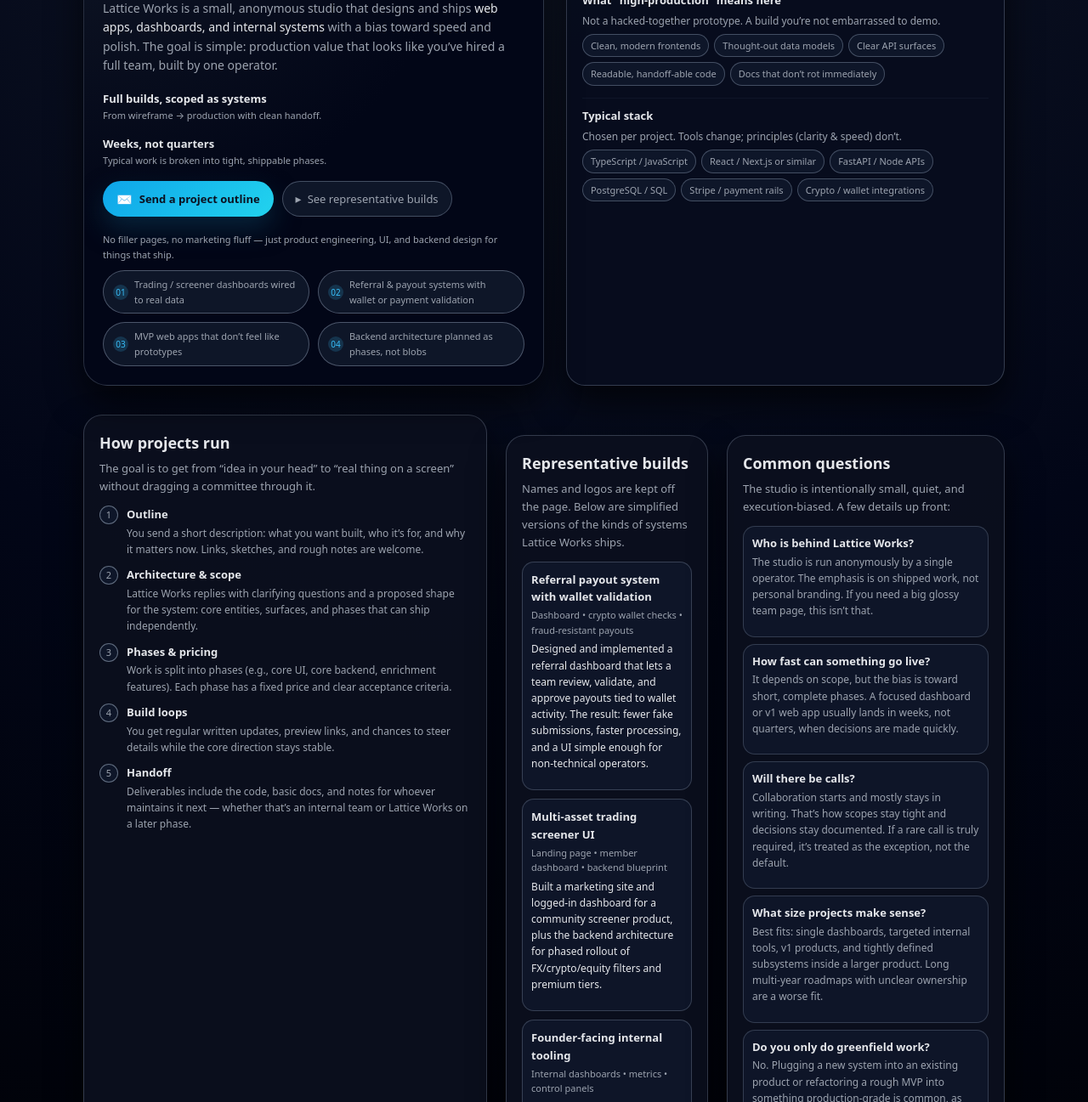
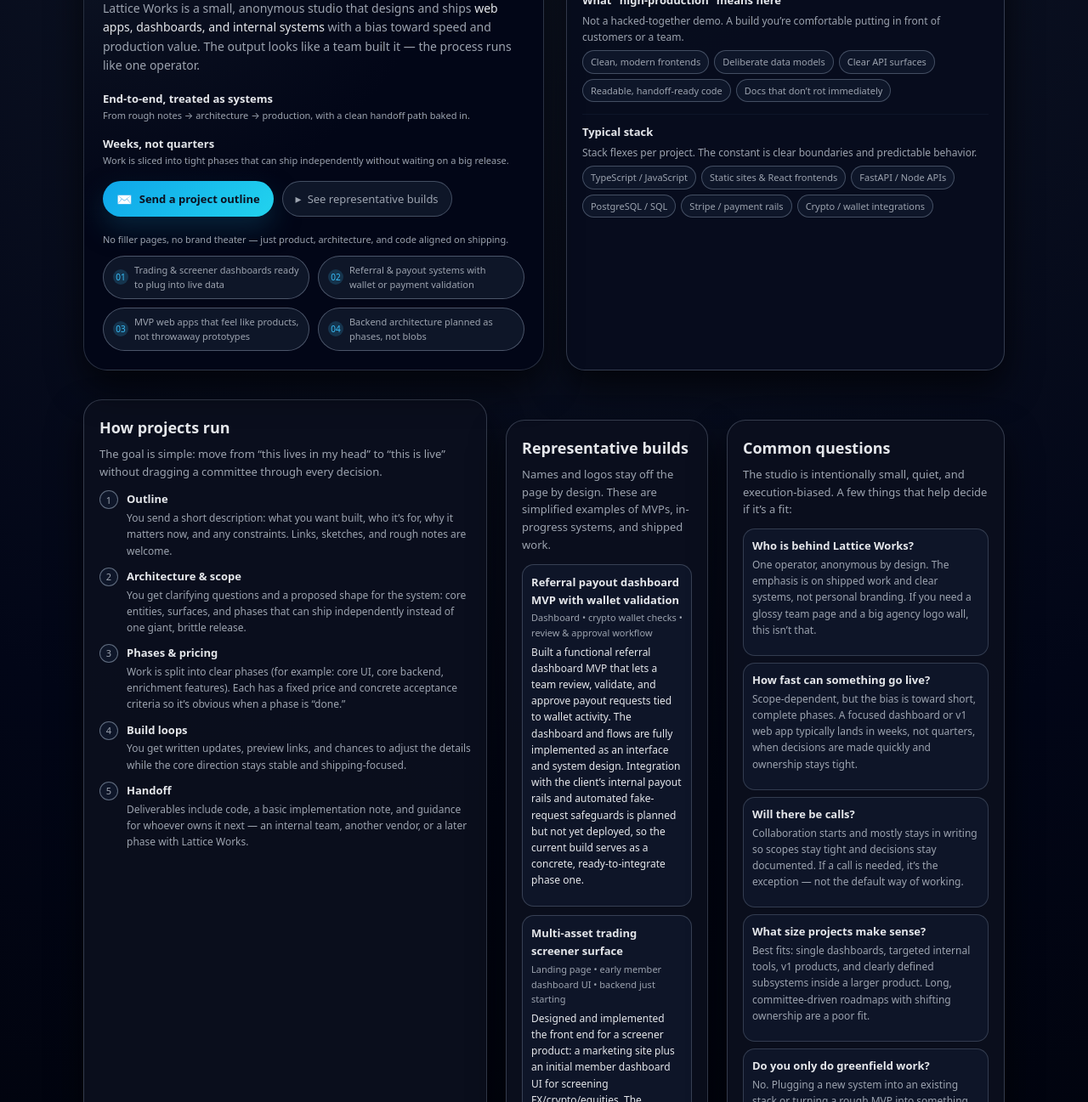
Before and after one commit to tminot18-web/lattice-works-site, a plain HTML site: page index.html in a window 1280 px wide. Shown: the part 293-1590 px from the top of the page at 85% size. Drawn offline with Linux system fonts and the light colour scheme.

Commit message:
Update index.html

```diff
--- a/index.html
+++ b/index.html
@@ -4,7 +4,10 @@
   <meta charset="UTF-8" />
   <meta name="viewport" content="width=device-width, initial-scale=1.0" />
   <title>Lattice Works – Fast, High-Production Software Systems</title>
-  <meta name="description" content="Lattice Works is a small, anonymous studio that designs and ships high-production web apps, dashboards, and internal systems with speed and precision." />
+  <meta
+    name="description"
+    content="Lattice Works is a small, anonymous studio that designs and ships high-production web apps, dashboards, and internal systems in weeks, not quarters."
+  />
   <style>
     :root {
       --bg: #020617;
@@ -339,34 +342,6 @@
       border: 1px dashed rgba(56,189,248,0.5);
     }
 
-    .hero-orbit-badge {
-      position: absolute;
-      right: 6%;
-      top: 54%;
-      transform: translateY(-50%);
-      background: rgba(15,23,42,0.98);
-      border-radius: 16px;
-      padding: 8px 10px;
-      border: 1px solid rgba(56,189,248,0.7);
-      font-size: 11px;
-      display: flex;
-      flex-direction: column;
-      gap: 2px;
-      min-width: 160px;
-    }
-
-    .hero-orbit-badge span:first-child {
-      text-transform: uppercase;
-      letter-spacing: 0.13em;
-      color: var(--muted);
-      font-size: 9px;
-    }
-
-    .hero-orbit-badge span:last-child {
-      color: #e5e7eb;
-      font-size: 11px;
-    }
-
     @media (max-width: 860px) {
       .hero-orbit {
         display: none;
@@ -669,10 +644,10 @@
       <div class="pill-row">
         <div class="pill pill-strong">
           <span class="pill-dot"></span>
-          <span>Builds shipped in weeks, not quarters</span>
+          <span>Builds delivered in weeks, not quarters</span>
         </div>
         <div class="pill">
-          <span>Small studio • No hype • Just delivery</span>
+          <span>Small studio • No noise • Just results</span>
         </div>
       </div>
     </header>
@@ -682,7 +657,7 @@
       <section class="hero-card">
         <div class="hero-tag">
           <div class="hero-tag-icon"></div>
-          <span>Production-ready, shipped fast</span>
+          <span>Production-ready, built fast</span>
         </div>
 
         <h1 class="hero-title">
@@ -692,24 +667,24 @@
         <p class="hero-subtitle">
           Lattice Works is a small, anonymous studio that designs and ships
           <b>web apps, dashboards, and internal systems</b> with a bias toward speed
-          and polish. The goal is simple: production value that looks like you’ve
-          hired a full team, built by one operator.
+          and production value. The output looks like a team built it — the process
+          runs like one operator.
         </p>
 
         <div class="hero-metrics">
           <div class="metric">
-            <strong>Full builds, scoped as systems</strong>
-            <span>From wireframe → production with clean handoff.</span>
+            <strong>End-to-end, treated as systems</strong>
+            <span>From rough notes → architecture → production, with a clean handoff path baked in.</span>
           </div>
           <div class="metric">
             <strong>Weeks, not quarters</strong>
-            <span>Typical work is broken into tight, shippable phases.</span>
+            <span>Work is sliced into tight phases that can ship independently without waiting on a big release.</span>
           </div>
         </div>
 
         <div class="hero-buttons">
           <a
-            href="mailto:projects@lattice.works?subject=Project%20inquiry&body=Share%20a%20short%20description%20of%20what%20you%20want%20built%2C%20who%20it%27s%20for%2C%20and%20your%20ideal%20timeline."
+            href="mailto:projects@lattice.works?subject=Project%20inquiry&body=Share%20a%20short%20description%20of%20what%20you%20want%20built%2C%20who%20it%27s%20for%2C%20why%20it%20matters%20now%2C%20and%20any%20timeline%20constraints."
             class="btn-primary"
           >
             <span>✉️</span>
@@ -722,14 +697,13 @@
         </div>
 
         <p class="hero-note">
-          No filler pages, no marketing fluff — just product engineering, UI,
-          and backend design for things that ship.
+          No filler pages, no brand theater — just product, architecture, and code aligned on shipping.
         </p>
 
         <div class="hero-list">
           <div class="chip">
             <span class="chip-label">01</span>
-            <span>Trading / screener dashboards wired to real data</span>
+            <span>Trading & screener dashboards ready to plug into live data</span>
           </div>
           <div class="chip">
             <span class="chip-label">02</span>
@@ -737,7 +711,7 @@
           </div>
           <div class="chip">
             <span class="chip-label">03</span>
-            <span>MVP web apps that don’t feel like prototypes</span>
+            <span>MVP web apps that feel like products, not throwaway prototypes</span>
           </div>
           <div class="chip">
             <span class="chip-label">04</span>
@@ -747,10 +721,6 @@
 
         <div class="hero-orbit">
           <div class="hero-orbit-inner"></div>
-          <div class="hero-orbit-badge">
-            <span>Working style</span>
-            <span>Written-first, low-ceremony, focused on getting to a real build quickly.</span>
-          </div>
         </div>
       </section>
 
@@ -760,7 +730,7 @@
           <div class="section-label">Focus</div>
           <div class="mini-title">Where Lattice Works spends time</div>
           <div class="mini-sub">
-            A narrow band of work that compounds: each project improves the next.
+            A narrow band of product and systems work, reused and refined across projects.
           </div>
           <div class="pill-grid">
             <span class="pill-small">Web apps & product UIs</span>
@@ -774,13 +744,13 @@
         <div class="stack-section">
           <div class="mini-title">What “high-production” means here</div>
           <div class="mini-sub">
-            Not a hacked-together prototype. A build you’re not embarrassed to demo.
+            Not a hacked-together demo. A build you’re comfortable putting in front of customers or a team.
           </div>
           <div class="pill-grid">
             <span class="pill-small">Clean, modern frontends</span>
-            <span class="pill-small">Thought-out data models</span>
+            <span class="pill-small">Deliberate data models</span>
             <span class="pill-small">Clear API surfaces</span>
-            <span class="pill-small">Readable, handoff-able code</span>
+            <span class="pill-small">Readable, handoff-ready code</span>
             <span class="pill-small">Docs that don’t rot immediately</span>
           </div>
         </div>
@@ -788,11 +758,11 @@
         <div class="stack-section">
           <div class="mini-title">Typical stack</div>
           <div class="mini-sub">
-            Chosen per project. Tools change; principles (clarity & speed) don’t.
+            Stack flexes per project. The constant is clear boundaries and predictable behavior.
           </div>
           <div class="pill-grid">
             <span class="pill-small">TypeScript / JavaScript</span>
-            <span class="pill-small">React / Next.js or similar</span>
+            <span class="pill-small">Static sites & React frontends</span>
             <span class="pill-small">FastAPI / Node APIs</span>
             <span class="pill-small">PostgreSQL / SQL</span>
             <span class="pill-small">Stripe / payment rails</span>
@@ -807,8 +777,8 @@
       <article class="card">
         <h2>How projects run</h2>
         <p>
-          The goal is to get from “idea in your head” to “real thing on a screen”
-          without dragging a committee through it.
+          The goal is simple: move from “this lives in my head” to “this is live”
+          without dragging a committee through every decision.
         </p>
         <ul class="steps">
           <li class="step">
@@ -816,8 +786,8 @@
             <div>
               <div class="step-title">Outline</div>
               <div class="step-text">
-                You send a short description: what you want built, who it’s for, and
-                why it matters now. Links, sketches, and rough notes are welcome.
+                You send a short description: what you want built, who it’s for, why
+                it matters now, and any constraints. Links, sketches, and rough notes are welcome.
               </div>
             </div>
           </li>
@@ -826,9 +796,9 @@
             <div>
               <div class="step-title">Architecture & scope</div>
               <div class="step-text">
-                Lattice Works replies with clarifying questions and a proposed shape
-                for the system: core entities, surfaces, and phases that can ship
-                independently.
+                You get clarifying questions and a proposed shape for the system:
+                core entities, surfaces, and phases that can ship independently
+                instead of one giant, brittle release.
               </div>
             </div>
           </li>
@@ -837,8 +807,9 @@
             <div>
               <div class="step-title">Phases & pricing</div>
               <div class="step-text">
-                Work is split into phases (e.g., core UI, core backend, enrichment
-                features). Each phase has a fixed price and clear acceptance criteria.
+                Work is split into clear phases (for example: core UI, core backend,
+                enrichment features). Each has a fixed price and concrete acceptance
+                criteria so it’s obvious when a phase is “done.”
               </div>
             </div>
           </li>
@@ -847,8 +818,8 @@
             <div>
               <div class="step-title">Build loops</div>
               <div class="step-text">
-                You get regular written updates, preview links, and chances to steer
-                details while the core direction stays stable.
+                You get written updates, preview links, and chances to adjust the
+                details while the core direction stays stable and shipping-focused.
               </div>
             </div>
           </li>
@@ -857,9 +828,9 @@
             <div>
               <div class="step-title">Handoff</div>
               <div class="step-text">
-                Deliverables include the code, basic docs, and notes for whoever
-                maintains it next — whether that’s an internal team or Lattice Works
-                on a later phase.
+                Deliverables include code, a basic implementation note, and guidance
+                for whoever owns it next — an internal team, another vendor, or a
+                later phase with Lattice Works.
               </div>
             </div>
           </li>
@@ -870,31 +841,36 @@
         <article class="card">
           <h2>Representative builds</h2>
           <p>
-            Names and logos are kept off the page. Below are simplified versions of
-            the kinds of systems Lattice Works ships.
+            Names and logos stay off the page by design. These are simplified examples of
+            MVPs, in-progress systems, and shipped work.
           </p>
           <ul class="project-list">
             <li class="project-item">
-              <h3>Referral payout system with wallet validation</h3>
+              <h3>Referral payout dashboard MVP with wallet validation</h3>
               <div class="project-meta">
-                Dashboard • crypto wallet checks • fraud-resistant payouts
+                Dashboard • crypto wallet checks • review & approval workflow
               </div>
               <p>
-                Designed and implemented a referral dashboard that lets a team
-                review, validate, and approve payouts tied to wallet activity.
-                The result: fewer fake submissions, faster processing, and a UI
-                simple enough for non-technical operators.
+                Built a functional referral dashboard MVP that lets a team review,
+                validate, and approve payout requests tied to wallet activity. The
+                dashboard and flows are fully implemented as an interface and system
+                design. Integration with the client’s internal payout rails and
+                automated fake-request safeguards is planned but not yet deployed,
+                so the current build serves as a concrete, ready-to-integrate phase one.
               </p>
             </li>
             <li class="project-item">
-              <h3>Multi-asset trading screener UI</h3>
+              <h3>Multi-asset trading screener surface</h3>
               <div class="project-meta">
-                Landing page • member dashboard • backend blueprint
+                Landing page • early member dashboard UI • backend just starting
               </div>
               <p>
-                Built a marketing site and logged-in dashboard for a community
-                screener product, plus the backend architecture for phased rollout
-                of FX/crypto/equity filters and premium tiers.
+                Designed and implemented the front end for a screener product:
+                a marketing site plus an initial member dashboard UI for screening
+                FX/crypto/equities. The dashboard frontend is partially complete and
+                currently runs on mocked data while backend models and endpoints are
+                being built. The work is structured so real data and premium tiers
+                can be wired in as a next phase rather than a full rebuild.
               </p>
             </li>
             <li class="project-item">
@@ -903,9 +879,11 @@
                 Internal dashboards • metrics • control panels
               </div>
               <p>
-                Turned a tangle of spreadsheets and ad-hoc scripts into focused
-                dashboards and control panels so founders could see what was going
-                on, change key values, and stop asking devs for one-off reports.
+                Replaced a tangle of spreadsheets and ad-hoc scripts with focused
+                dashboards and control panels so founders could see what was going on,
+                adjust key values, and stop requesting one-off reports from devs.
+                Each tool was scoped to solve a specific operational problem, then
+                documented for future extension.
               </p>
             </li>
           </ul>
@@ -915,47 +893,47 @@
           <h2>Common questions</h2>
           <p>
             The studio is intentionally small, quiet, and execution-biased. A few
-            details up front:
+            things that help decide if it’s a fit:
           </p>
           <ul class="faq-list">
             <li class="faq-item">
               <h3>Who is behind Lattice Works?</h3>
               <p>
-                The studio is run anonymously by a single operator. The emphasis is
-                on shipped work, not personal branding. If you need a big glossy
-                team page, this isn’t that.
+                One operator, anonymous by design. The emphasis is on shipped work
+                and clear systems, not personal branding. If you need a glossy team
+                page and a big agency logo wall, this isn’t that.
               </p>
             </li>
             <li class="faq-item">
               <h3>How fast can something go live?</h3>
               <p>
-                It depends on scope, but the bias is toward short, complete phases.
-                A focused dashboard or v1 web app usually lands in weeks, not
-                quarters, when decisions are made quickly.
+                Scope-dependent, but the bias is toward short, complete phases.
+                A focused dashboard or v1 web app typically lands in weeks, not
+                quarters, when decisions are made quickly and ownership stays tight.
               </p>
             </li>
             <li class="faq-item">
               <h3>Will there be calls?</h3>
               <p>
-                Collaboration starts and mostly stays in writing. That’s how scopes
-                stay tight and decisions stay documented. If a rare call is truly
-                required, it’s treated as the exception, not the default.
+                Collaboration starts and mostly stays in writing so scopes stay
+                tight and decisions stay documented. If a call is needed, it’s the
+                exception — not the default way of working.
               </p>
             </li>
             <li class="faq-item">
               <h3>What size projects make sense?</h3>
               <p>
                 Best fits: single dashboards, targeted internal tools, v1 products,
-                and tightly defined subsystems inside a larger product. Long
-                multi-year roadmaps with unclear ownership are a worse fit.
+                and clearly defined subsystems inside a larger product. Long,
+                committee-driven roadmaps with shifting ownership are a poor fit.
               </p>
             </li>
             <li class="faq-item">
               <h3>Do you only do greenfield work?</h3>
               <p>
-                No. Plugging a new system into an existing product or refactoring a
-                rough MVP into something production-grade is common, as long as the
-                boundaries are clear.
+                No. Plugging a new system into an existing stack or turning a rough
+                MVP into something closer to production-grade is common, as long as
+                the boundaries and responsibilities are clear.
               </p>
             </li>
           </ul>
@@ -967,12 +945,12 @@
     <section class="contact-card" id="contact">
       <div class="contact-header">
         <h2>Open to one-off builds and phased engagements</h2>
-        <div class="badge">Designed to move fast without breaking everything</div>
+        <div class="badge">Built to move fast without blowing things up</div>
       </div>
       <p class="contact-body">
         If you already have a rough idea of what you want, a short written brief is
         enough to start. You’ll get a reply with follow-up questions, a suggested
-        shape for the work, and whether it’s a good fit.
+        shape for the work, and whether it’s a strong fit.
       </p>
 
       <div class="contact-grid">
```
